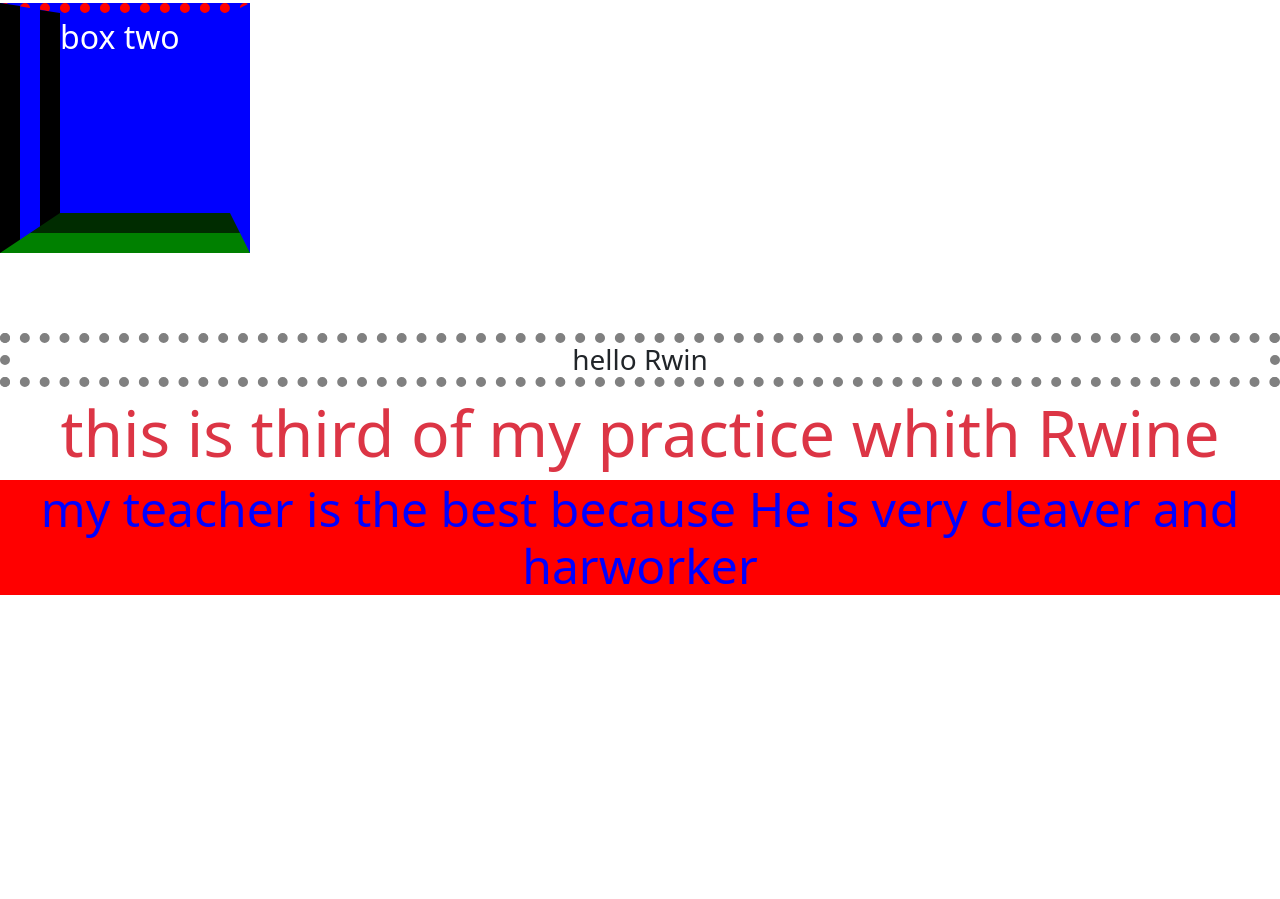
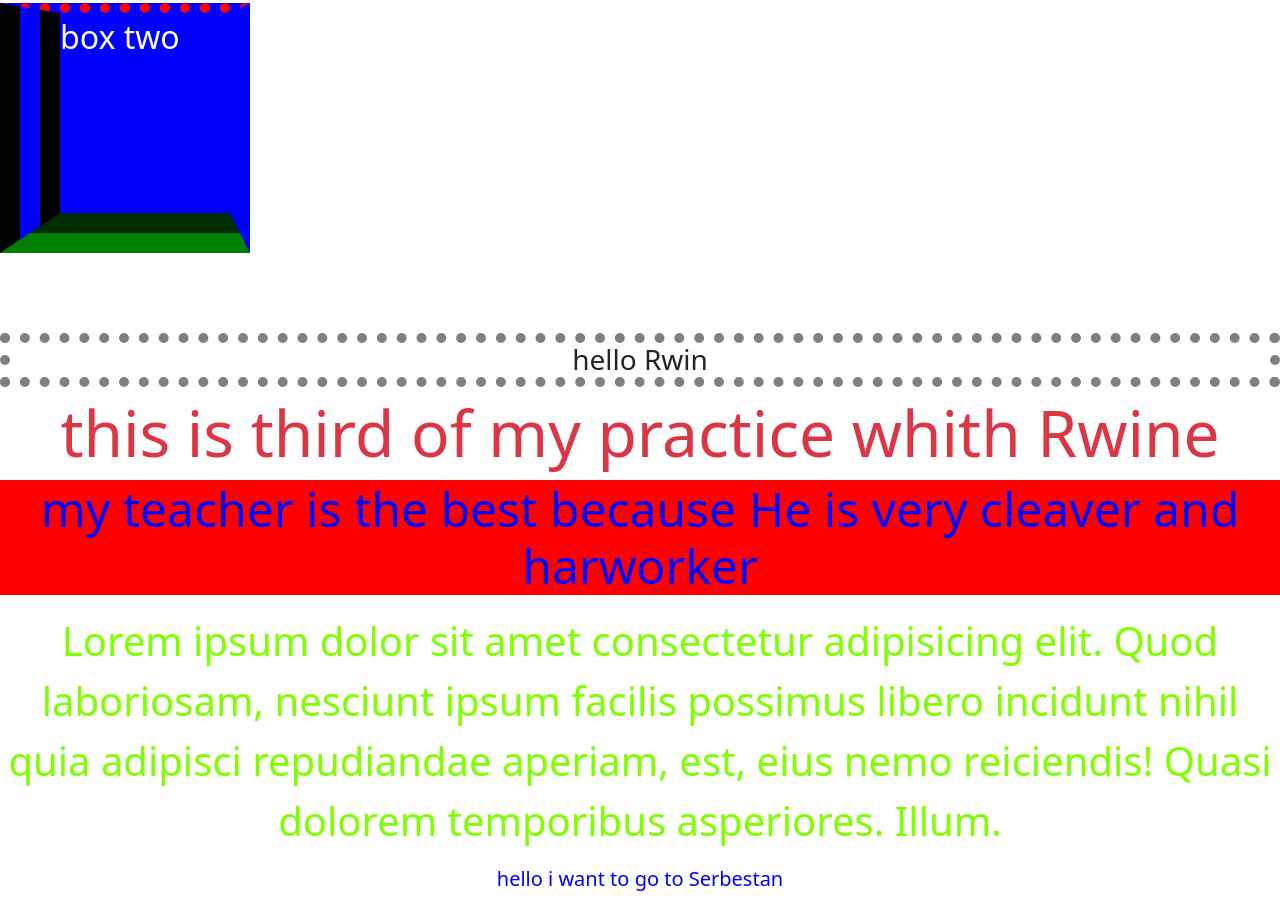
Before and after one commit to mohsenajouri/my_practice, a website built with Vite: page index.html in a window 1280 px wide. Shown: the part 385-1284 px from the top of the page. Before the commit the page ends 996 px from the top, so only its background shows below. Built offline with nearby package versions, Linux system fonts and the light colour scheme; files whose address does not match are found by name.

Commit message:
the fifth craet

```diff
--- a/index.html
+++ b/index.html
@@ -83,5 +83,8 @@
     <div>
       <p class="text-warning display-5 Rwin2">my teacher is the best because He is very cleaver and harworker</p>
     </div>
+    <div class="Rwin3"> <p>Lorem ipsum dolor sit amet consectetur adipisicing elit. Quod laboriosam, nesciunt ipsum facilis possimus libero incidunt nihil quia adipisci repudiandae aperiam, est, eius nemo reiciendis! Quasi dolorem temporibus asperiores. Illum.</p>
+    <h5 class="text-danger Rwin5"> hello i want to go to Serbestan </h5>
+    </div>
   </body>
 </html>
--- a/src/style.css
+++ b/src/style.css
@@ -73,3 +73,13 @@ div .Rwin2 {
   text-align: center;
   color: blue!important;
 }
+.Rwin3 P{
+font-size: 2.5rem;
+text-align: center;
+color: chartreuse;
+}
+
+div h5.text-danger{
+  text-align: center;
+  color: blue!important;
+}
```
